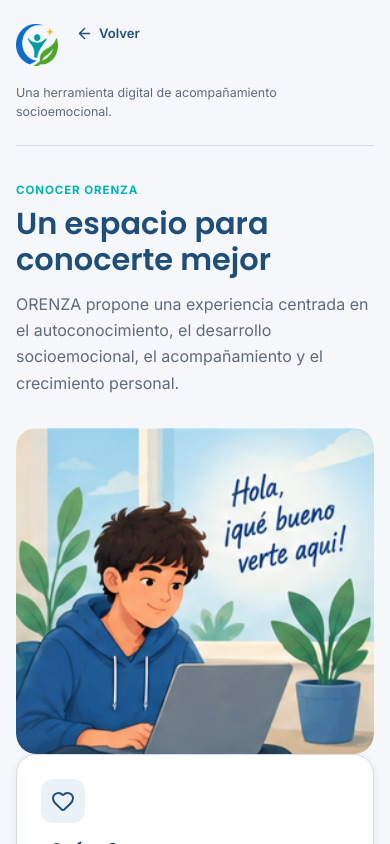
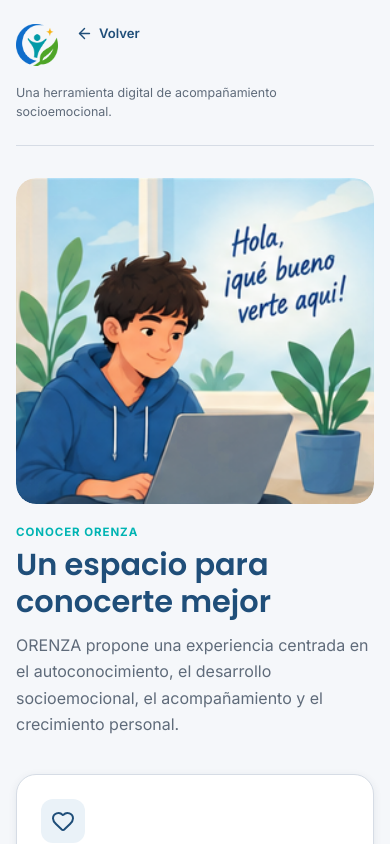
Before and after one commit to Pepealdana/ORENZA, a React (Vite) app: page /conocer-orenza in a window 390 px wide. Shown: the top 844 px of the page. Built offline with nearby package versions, Linux system fonts and the light colour scheme; no server answers.

Commit message:
visual: aplica composicion responsive a conocer ORENZA

```diff
--- a/src/pages/public/AboutPage.module.css
+++ b/src/pages/public/AboutPage.module.css
@@ -23,3 +23,46 @@
 .heroVisual{margin:0 0 var(--space-3);overflow:hidden;background:#F5FAFC;border-radius:var(--radius-card);border:1px solid var(--color-gray-medium)}
 .heroVisual img{display:block;width:100%;height:auto;max-height:250px;object-fit:cover}
 @media(max-width:600px){.heroVisual img{max-height:190px}}
+
+
+/* ========================================
+   IDENTIDAD VISUAL — HERO
+   ======================================== */
+
+.hero {
+  width: min(100%, 980px);
+  margin-inline: auto;
+  display: grid;
+  grid-template-columns: minmax(0, 1fr) minmax(280px, .8fr);
+  align-items: center;
+  gap: clamp(24px, 5vw, 60px);
+  padding: 48px 0 36px;
+}
+
+.hero .intro {
+  width: 100%;
+  padding: 0;
+}
+
+.hero > div:last-child {
+  width: 100%;
+  min-width: 0;
+}
+
+.hero > div:last-child > div {
+  width: 100%;
+  max-width: 360px;
+  margin-inline: auto;
+}
+
+@media (max-width: 700px) {
+  .hero {
+    grid-template-columns: 1fr;
+    padding-top: 32px;
+    gap: 20px;
+  }
+
+  .hero > div:last-child {
+    order: -1;
+  }
+}
```
